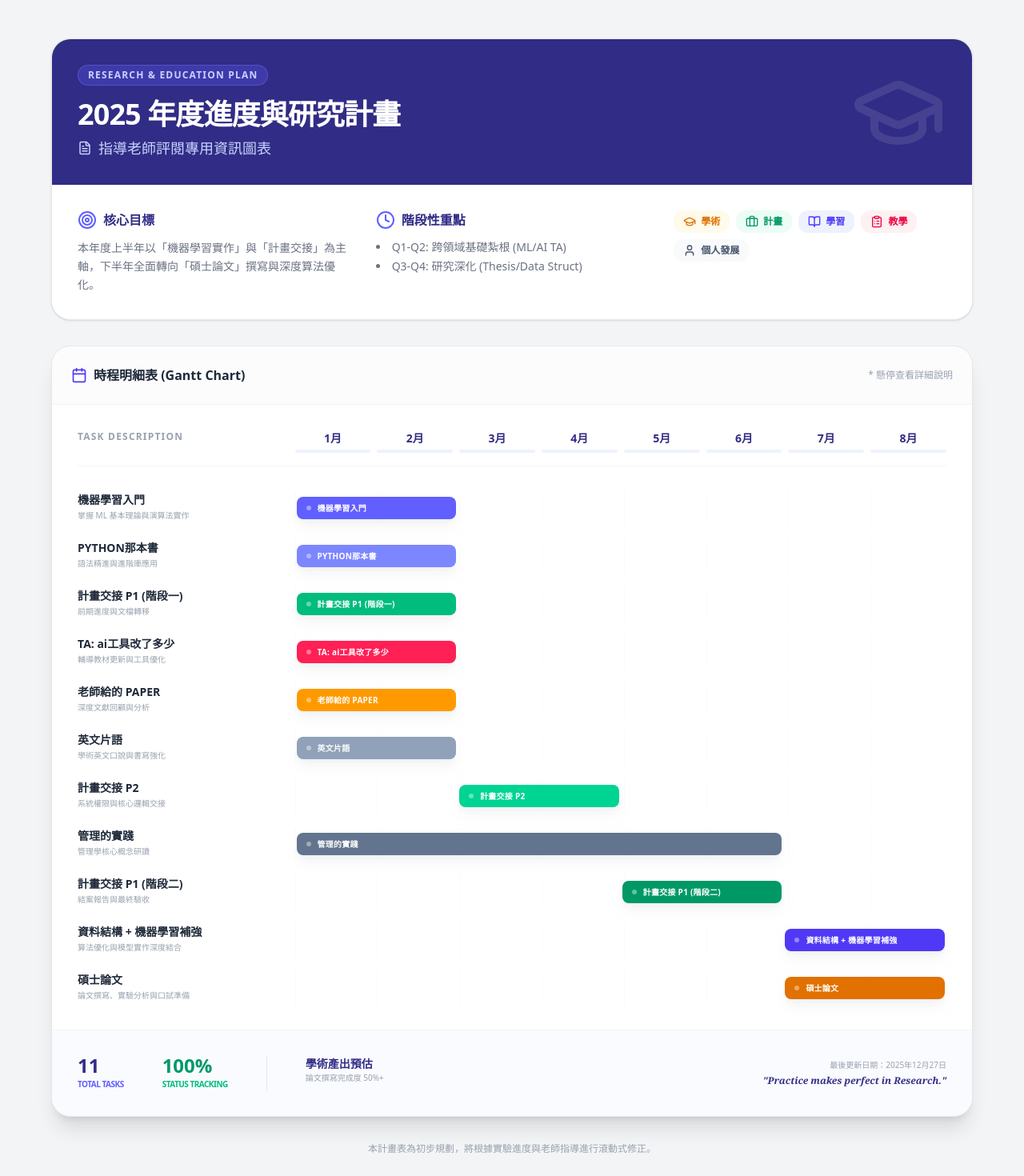
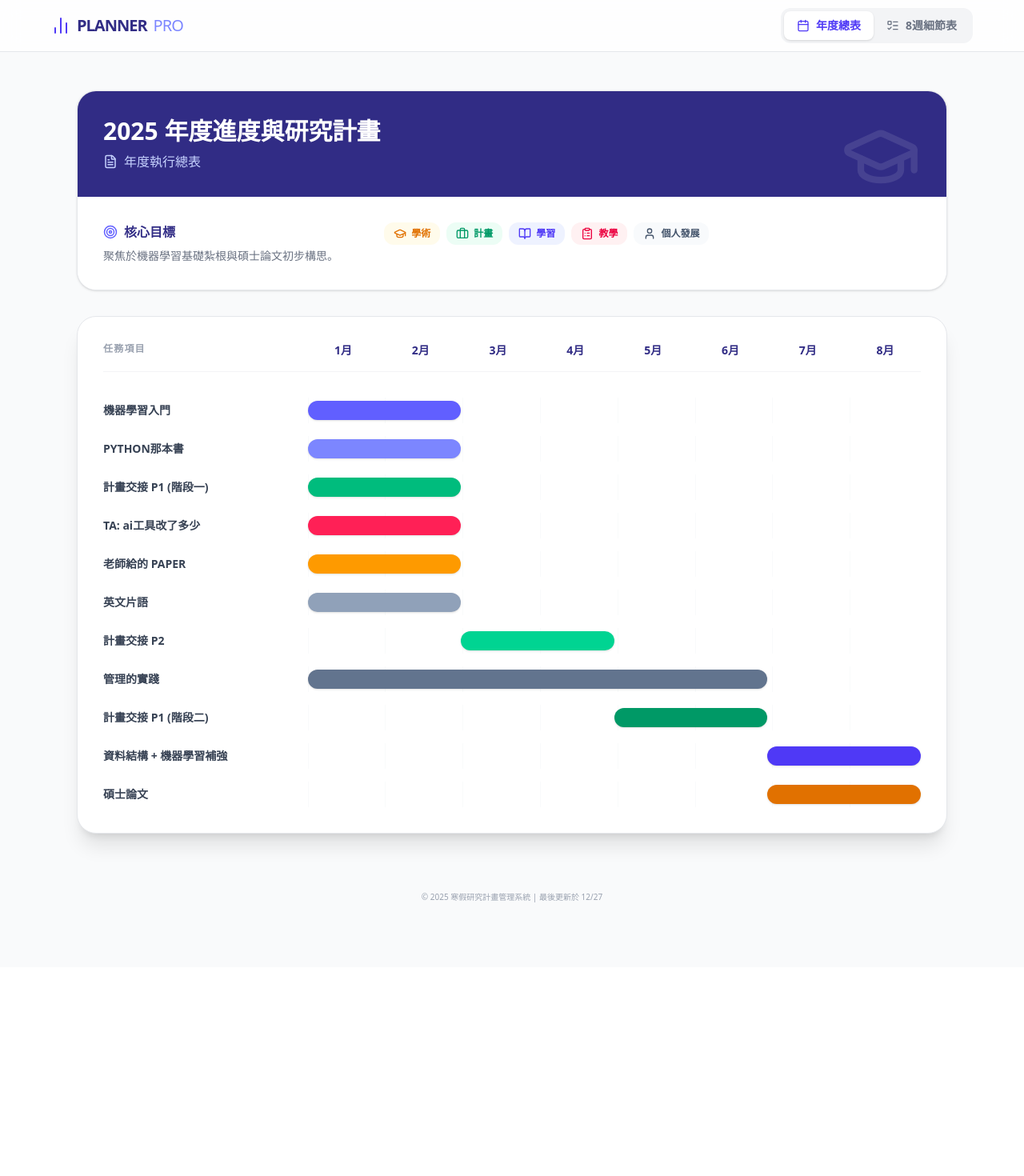
Before and after one commit to niiii518/-meeting-plan, a React (Vite) app: page / in a window 1280 px wide. Shown: the top 1470 px of the page at 80% size. After the commit the page ends 1209 px from the top, so only its background shows below. Built offline with nearby package versions, Linux system fonts and the light colour scheme.

Commit message:
Update to v2.0 Integrated Version

```diff
--- a/src/App.jsx
+++ b/src/App.jsx
@@ -9,12 +9,19 @@ import {
   User,
   Target,
   FileText,
-  Clock
+  Clock,
+  Flag,
+  ChevronRight,
+  Layout,
+  Star,
+  AlertCircle,
+  BarChart2,
+  ListTodo
 } from 'lucide-react';
 
-const App = () => {
+// --- 組件 1: 2025 年度進度與研究計畫 (年度總表) ---
+const AnnualPlan = () => {
   const months = ['1月', '2月', '3月', '4月', '5月', '6月', '7月', '8月'];
-
   const tasks = [
     { id: 1, name: '機器學習入門', start: 1, end: 2, category: '學習', color: 'bg-indigo-500', desc: '掌握 ML 基本理論與演算法實作' },
     { id: 2, name: 'PYTHON那本書', start: 1, end: 2, category: '學習', color: 'bg-indigo-400', desc: '語法精進與進階庫應用' },
@@ -40,48 +47,19 @@ const App = () => {
   const [hoveredTask, setHoveredTask] = useState(null);
 
   return (
-    <div className="min-h-screen bg-gray-100 p-4 md:p-12 font-sans selection:bg-indigo-100">
-      <div className="max-w-6xl mx-auto space-y-8">
-
-        {/* Academic Header */}
+    <div className="space-y-8 animate-in fade-in duration-500">
       <div className="bg-white rounded-3xl shadow-sm border border-gray-200 overflow-hidden">
         <div className="bg-indigo-900 p-8 text-white relative">
-            <div className="absolute top-0 right-0 p-8 opacity-10">
-              <GraduationCap size={120} />
+          <div className="absolute top-0 right-0 p-8 opacity-10"><GraduationCap size={100} /></div>
+          <h1 className="text-3xl font-extrabold mb-2">2025 年度進度與研究計畫</h1>
+          <p className="text-indigo-200 flex items-center gap-2"><FileText size={18} /> 年度執行總表</p>
         </div>
-            <div className="relative z-10">
-              <div className="flex items-center gap-3 mb-4">
-                <span className="bg-indigo-500/30 text-indigo-200 px-3 py-1 rounded-full text-xs font-bold tracking-widest uppercase border border-indigo-400/30">
-                  Research & Education Plan
-                </span>
+        <div className="grid grid-cols-1 md:grid-cols-3 gap-8 p-8 bg-white">
+          <div className="space-y-2">
+            <div className="flex items-center gap-2 text-indigo-900 font-bold"><Target size={18} className="text-indigo-500" /> 核心目標</div>
+            <p className="text-gray-500 text-sm">聚焦於機器學習基礎紮根與碩士論文初步構思。</p>
           </div>
-              <h1 className="text-4xl font-extrabold mb-2 tracking-tight">2025 年度進度與研究計畫</h1>
-              <p className="text-indigo-200 text-lg flex items-center gap-2">
-                <FileText size={18} /> 指導老師評閱專用資訊圖表
-              </p>
-            </div>
-          </div>
-
-          {/* Quick Insights Section */}
-          <div className="grid grid-cols-1 md:grid-cols-3 gap-8 p-8 bg-white">
-            <div className="space-y-3">
-              <div className="flex items-center gap-2 text-indigo-900 font-bold">
-                <Target className="text-indigo-500" /> 核心目標
-              </div>
-              <p className="text-gray-500 text-sm leading-relaxed">
-                本年度上半年以「機器學習實作」與「計畫交接」為主軸，下半年全面轉向「碩士論文」撰寫與深度算法優化。
-              </p>
-            </div>
-            <div className="space-y-3">
-              <div className="flex items-center gap-2 text-indigo-900 font-bold">
-                <Clock className="text-indigo-500" /> 階段性重點
-              </div>
-              <ul className="text-gray-500 text-sm space-y-1 list-disc list-inside">
-                <li>Q1-Q2: 跨領域基礎紮根 (ML/AI TA)</li>
-                <li>Q3-Q4: 研究深化 (Thesis/Data Struct)</li>
-              </ul>
-            </div>
-            <div className="flex flex-wrap gap-2 content-start">
+          <div className="flex flex-wrap gap-2 content-start col-span-2">
             {Object.entries(categories).map(([name, { theme, icon }]) => (
               <span key={name} className={`px-3 py-1.5 rounded-xl text-xs font-semibold flex items-center gap-1.5 ${theme}`}>
                 {icon} {name}
@@ -91,112 +69,164 @@ const App = () => {
         </div>
       </div>
 
-        {/* Main Gantt Card */}
       <div className="bg-white rounded-3xl shadow-xl border border-gray-200 overflow-hidden">
-          <div className="p-6 border-b border-gray-100 bg-gray-50/50 flex justify-between items-center">
-            <h2 className="font-bold text-gray-800 flex items-center gap-2">
-              <Calendar size={20} className="text-indigo-600" />
-              時程明細表 (Gantt Chart)
-            </h2>
-            <div className="text-xs text-gray-400">
-              * 懸停查看詳細說明
+        <div className="overflow-x-auto p-8">
+          <div className="min-w-[900px]">
+            <div className="flex mb-8 border-b border-gray-100 pb-4">
+              <div className="w-1/4 font-bold text-gray-400 text-xs tracking-widest">任務項目</div>
+              <div className="w-3/4 grid grid-cols-8 gap-2">
+                {months.map(m => <div key={m} className="text-center text-indigo-900 font-bold text-sm">{m}</div>)}
               </div>
             </div>
-
-          <div className="overflow-x-auto">
-            <div className="min-w-[900px] p-8">
-              {/* Timeline Header */}
-              <div className="flex mb-8 border-b border-gray-100 pb-4">
-                <div className="w-1/4 pr-4 font-bold text-gray-400 text-xs uppercase tracking-widest">Task Description</div>
-                <div className="w-3/4 grid grid-cols-8 gap-2">
-                  {months.map(m => (
-                    <div key={m} className="text-center">
-                      <div className="text-indigo-900 font-bold text-sm mb-1">{m}</div>
-                      <div className="w-full h-1 bg-indigo-50 rounded-full"></div>
-                    </div>
-                  ))}
-                </div>
-              </div>
-
-              {/* Task Rows */}
-              <div className="space-y-5">
+            <div className="space-y-4">
               {tasks.map((task) => (
-                  <div
-                    key={task.id}
-                    className={`flex items-start group transition-all duration-300 ${hoveredTask === task.id ? 'translate-x-1' : ''}`}
-                    onMouseEnter={() => setHoveredTask(task.id)}
-                    onMouseLeave={() => setHoveredTask(null)}
-                  >
-                    {/* Task Info */}
-                    <div className="w-1/4 pr-6">
-                      <div className="text-sm font-bold text-gray-800 group-hover:text-indigo-600 transition-colors">
-                        {task.name}
-                      </div>
-                      <div className="text-[10px] text-gray-400 mt-0.5 line-clamp-1 group-hover:line-clamp-none transition-all">
-                        {task.desc}
-                      </div>
-                    </div>
-
-                    {/* Bar Container */}
-                    <div className="w-3/4 grid grid-cols-8 gap-2 h-10 relative items-center">
-                      {/* Grid Background */}
-                      {months.map((_, i) => (
-                        <div key={i} className="h-full border-l border-gray-50"></div>
-                      ))}
-
-                      {/* Progress Bar */}
-                      <div
-                        className={`absolute h-7 rounded-lg ${task.color} shadow-lg shadow-gray-200/50 flex items-center justify-start px-3 group-hover:brightness-105 transition-all cursor-help`}
-                        style={{
-                          left: `calc(${((task.start - 1) / 8) * 100}% + 2px)`,
-                          width: `calc(${((task.end - task.start + 1) / 8) * 100}% - 4px)`,
-                        }}
-                      >
-                        <div className="w-1.5 h-1.5 bg-white/40 rounded-full mr-2 shrink-0"></div>
-                        <span className="text-[10px] text-white font-bold tracking-wide truncate">
-                          {task.name}
-                        </span>
-                      </div>
+                <div key={task.id} className="flex items-center group transition-all duration-300" onMouseEnter={() => setHoveredTask(task.id)} onMouseLeave={() => setHoveredTask(null)}>
+                  <div className="w-1/4 pr-4 text-sm font-bold text-gray-700">{task.name}</div>
+                  <div className="w-3/4 grid grid-cols-8 gap-2 h-8 relative items-center">
+                    {months.map((_, i) => <div key={i} className="h-full border-l border-gray-50"></div>)}
+                    <div className={`absolute h-6 rounded-full ${task.color} shadow-sm cursor-help`}
+                      style={{ left: `${((task.start - 1) / 8) * 100}%`, width: `${((task.end - task.start + 1) / 8) * 100}%` }}
+                    />
                   </div>
                 </div>
               ))}
             </div>
           </div>
         </div>
-
-          {/* Detailed Statistics Footer */}
-          <div className="p-8 bg-indigo-50/30 border-t border-gray-100 flex flex-col md:flex-row justify-between items-center gap-6">
-            <div className="flex gap-12">
-              <div className="text-center md:text-left">
-                <div className="text-2xl font-black text-indigo-900 leading-none">{tasks.length}</div>
-                <div className="text-[10px] text-indigo-500 font-bold uppercase tracking-tighter mt-1">Total Tasks</div>
-              </div>
-              <div className="text-center md:text-left">
-                <div className="text-2xl font-black text-emerald-600 leading-none">100%</div>
-                <div className="text-[10px] text-emerald-500 font-bold uppercase tracking-tighter mt-1">Status Tracking</div>
-              </div>
-              <div className="text-center md:text-left border-l border-indigo-100 pl-12 hidden md:block">
-                <div className="text-sm font-bold text-indigo-900">學術產出預估</div>
-                <div className="text-[10px] text-gray-400">論文撰寫完成度 50%+</div>
       </div>
     </div>
+  );
+};
 
-            <div className="text-right">
-              <div className="text-[10px] text-gray-400 font-medium">最後更新日期：2025年12月27日</div>
-              <div className="text-xs text-indigo-900 font-bold italic mt-1 font-serif">"Practice makes perfect in Research."</div>
+// --- 組件 2: 機器學習 8 週進度規劃 (細節表) ---
+const WeeklySchedule = () => {
+  const [activeWeek, setActiveWeek] = useState(null);
+  const scheduleData = [
+    { week: 1, dateLabel: '12/29 - 01/06', title: '基礎導論與代數初步', chapters: 'Ch 1~5', color: 'bg-blue-500', phase: '數學基礎', tasks: ['AI/ML 範疇概觀', '線性方程與圖形', '畢氏定理與距離度量'], milestone: '01/06 Meeting: 解釋 AI/ML/DL 差異', hours: 5 },
+    { week: 2, dateLabel: '01/06 - 01/13', title: '進階代數與離散基礎', chapters: 'Ch 6~10', color: 'bg-blue-500', phase: '數學基礎', tasks: ['線性規劃體驗', '二次函數與最小平方法', '集合論'], milestone: '01/13 Meeting: 掌握最小平方法擬合概念', specialEvent: '01/06 (週二) Demo SOP', hours: 5 },
+    { week: 3, dateLabel: '01/13 - 01/20', title: '機率論與指數對數', chapters: 'Ch 11~15', color: 'bg-indigo-500', phase: '數學基礎', tasks: ['貝氏定理', '二項分布', 'Logistic 曲線'], milestone: '01/20 Meeting: 應用貝氏公式', specialEvent: '01/13 (週二) TA: AI工具改了多少', hours: 5 },
+    { week: 4, dateLabel: '01/20 - 01/27', title: '統計指標與線代基礎', chapters: 'Ch 16~19', color: 'bg-indigo-500', phase: '數學基礎', tasks: ['平均數統計量', '向量內積', '矩陣運算'], milestone: '01/27 Meeting: 計算相關係數', specialEvent: '01/20 (週二) Paper 論文匯報', hours: 5 },
+    { week: 5, dateLabel: '01/27 - 02/03', title: '多元迴歸與工具實戰', chapters: 'Ch 20~22', color: 'bg-emerald-500', phase: '實戰起步', tasks: ['矩陣解多元迴歸', '欠擬合/過擬合', 'Scikit-learn 入門'], milestone: '02/03 Meeting: 展示 Scikit-learn Demo', hours: 4 },
+    { week: 6, dateLabel: '02/03 - 02/10', title: '迴歸與樹模型監督學習', chapters: 'Ch 23~26', color: 'bg-amber-500', phase: '監督式學習', tasks: ['房價迴歸實戰', '邏輯迴歸', '隨機森林'], milestone: '02/10 Meeting: 對比線性 vs 樹模型差異', hours: 5 },
+    { week: 7, dateLabel: '02/10 - 02/17', title: '多樣化算法精要', chapters: 'Ch 27~30', color: 'bg-amber-500', phase: '監督式學習', tasks: ['KNN 算法', 'SVM 核技巧', '集成學習'], milestone: '02/17 Meeting: 總結監督式算法優劣', hours: 5 },
+    { week: 8, dateLabel: '02/17 - 02/24', title: '非監督學習與拓展', chapters: 'Ch 31~35', color: 'bg-rose-500', phase: '進階與非監督', tasks: ['K-means 分群', 'PCA 降維', '語音辨識應用'], milestone: '02/24 Meeting: 展示聚類可視化成果', hours: 4 },
+  ];
+
+  return (
+    <div className="space-y-6 animate-in fade-in duration-500">
+      <header className="bg-white p-6 rounded-2xl shadow-sm border border-slate-200">
+        <h1 className="text-2xl font-bold text-slate-900 flex items-center gap-3">
+          <Layout className="text-blue-600" /> 機器學習 8 週進度規劃 (週二 Meeting 基準)
+        </h1>
+        <p className="text-slate-500 mt-1">2025/12/29 – 2026/02/24 | 每週二匯報前一週成果</p>
+      </header>
+
+      <div className="bg-white rounded-2xl shadow-xl overflow-hidden border border-slate-200">
+        <div className="overflow-x-auto">
+          <table className="w-full border-collapse">
+            <thead>
+              <tr className="bg-slate-100 text-slate-600 text-xs border-b border-slate-200">
+                <th className="py-4 px-6 text-left sticky left-0 bg-slate-100 z-10 w-64">任務 / 週二基準區間</th>
+                {scheduleData.map(item => (
+                  <th key={item.week} className="py-4 px-2 text-center min-w-[120px]">
+                    <div className="text-slate-900 font-bold">Meeting {item.week}</div>
+                    <div className="text-[10px] text-slate-500">{item.dateLabel}</div>
+                  </th>
+                ))}
+              </tr>
+            </thead>
+            <tbody>
+              {scheduleData.map((item) => (
+                <tr key={item.week} className={`hover:bg-slate-50 cursor-pointer ${activeWeek === item.week ? 'bg-blue-50' : ''}`} onClick={() => setActiveWeek(activeWeek === item.week ? null : item.week)}>
+                  <td className="py-4 px-6 border-b border-slate-100 sticky left-0 bg-white hover:bg-slate-50 z-10">
+                    <div className="font-bold text-sm text-slate-900">{item.title}</div>
+                    {item.specialEvent && <div className="text-[9px] text-rose-600 font-bold mt-1">★ {item.specialEvent.split(') ')[1]}</div>}
+                  </td>
+                  {scheduleData.map(col => (
+                    <td key={col.week} className="py-4 px-2 border-b border-slate-100 text-center">
+                      {item.week === col.week && <div className={`h-8 rounded-lg ${item.color} shadow-sm text-white text-[10px] flex items-center justify-center font-bold tracking-tighter`}>執行中</div>}
+                    </td>
+                  ))}
+                </tr>
+              ))}
+            </tbody>
+          </table>
+        </div>
+
+        {/* 點擊顯示詳情 */}
+        <div className="p-6 bg-slate-900 text-white min-h-[200px]">
+          {activeWeek ? (
+            <div className="grid md:grid-cols-2 gap-8">
+              <div>
+                <h3 className="text-lg font-bold mb-4 text-blue-400">Week {activeWeek} 章節重點: {scheduleData[activeWeek-1].chapters}</h3>
+                <ul className="space-y-2">
+                  {scheduleData[activeWeek-1].tasks.map((t, i) => (
+                    <li key={i} className="flex items-center gap-2 text-sm bg-slate-800 p-2 rounded"><CheckCircle2 size={14} className="text-emerald-400" /> {t}</li>
+                  ))}
+                </ul>
+              </div>
+              <div className="space-y-4">
+                <div className="bg-amber-500/10 border border-amber-500/50 p-4 rounded-xl">
+                  <div className="flex items-center gap-2 text-amber-400 font-bold mb-2"><Flag size={18} /> Meeting 匯報重點</div>
+                  <p className="text-sm text-slate-300">「{scheduleData[activeWeek-1].milestone}」</p>
+                </div>
+                {scheduleData[activeWeek-1].specialEvent && (
+                  <div className="bg-rose-500/20 border border-rose-500/50 p-4 rounded-xl">
+                    <div className="flex items-center gap-2 text-rose-400 font-bold mb-1"><Star size={18} /> 特別提醒</div>
+                    <p className="text-xs">{scheduleData[activeWeek-1].specialEvent}</p>
+                  </div>
+                )}
               </div>
             </div>
-        </div>
-
-        {/* Footer Action */}
-        <div className="flex justify-center pb-8">
-          <p className="text-gray-400 text-xs text-center max-w-lg">
-            本計畫表為初步規劃，將根據實驗進度與老師指導進行滾動式修正。
-          </p>
+          ) : (
+            <p className="text-center text-slate-500 py-10 italic">點擊上方週次檢視詳細讀書進度</p>
+          )}
         </div>
       </div>
     </div>
   );
 };
 
+// --- 主組件: 控制導覽與切換 ---
+const App = () => {
+  const [currentTab, setCurrentTab] = useState('annual'); // 'annual' 或 'weekly'
+
+  return (
+    <div className="min-h-screen bg-gray-50 pb-20">
+      {/* 頂部導覽列 */}
+      <nav className="sticky top-0 z-50 bg-white/80 backdrop-blur-md border-b border-gray-200 px-4">
+        <div className="max-w-6xl mx-auto flex items-center justify-between h-16">
+          <div className="flex items-center gap-2 font-black text-indigo-900 tracking-tighter text-xl">
+            <BarChart2 className="text-indigo-600" />
+            PLANNER<span className="text-indigo-400 font-light">PRO</span>
+          </div>
+          <div className="flex bg-gray-100 p-1 rounded-xl">
+            <button
+              onClick={() => setCurrentTab('annual')}
+              className={`flex items-center gap-2 px-4 py-2 rounded-lg text-sm font-bold transition-all ${currentTab === 'annual' ? 'bg-white shadow-sm text-indigo-600' : 'text-gray-500 hover:text-gray-700'}`}
+            >
+              <Calendar size={16} /> 年度總表
+            </button>
+            <button
+              onClick={() => setCurrentTab('weekly')}
+              className={`flex items-center gap-2 px-4 py-2 rounded-lg text-sm font-bold transition-all ${currentTab === 'weekly' ? 'bg-white shadow-sm text-indigo-600' : 'text-gray-500 hover:text-gray-700'}`}
+            >
+              <ListTodo size={16} /> 8週細節表
+            </button>
+          </div>
+        </div>
+      </nav>
+
+      <main className="max-w-6xl mx-auto p-4 md:p-8 mt-4">
+        {currentTab === 'annual' ? <AnnualPlan /> : <WeeklySchedule />}
+      </main>
+
+      {/* 頁尾提示 */}
+      <footer className="text-center text-gray-400 text-[10px] mt-10">
+        © 2025 寒假研究計畫管理系統 | 最後更新於 12/27
+      </footer>
+    </div>
+  );
+};
+
 export default App;
```
Lines whose indentation alone changed are shown as unchanged.
